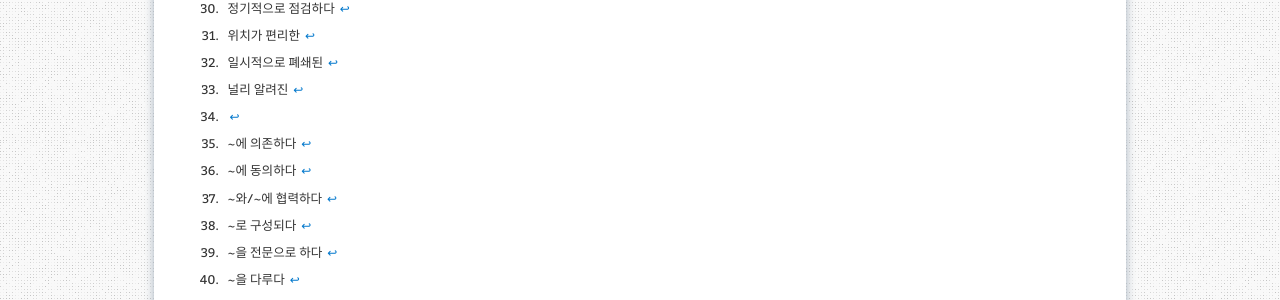
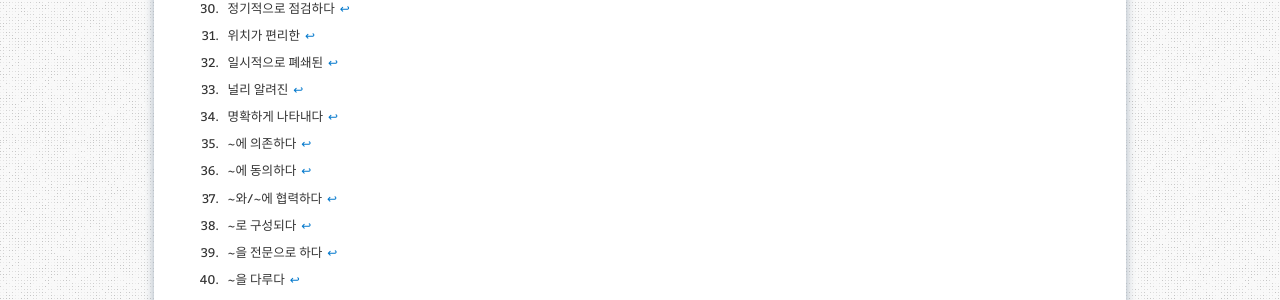
Before and after one commit to aristohyun/aristohyun.github.io, a Jekyll site: the page built from _posts/2021-12-31-TOEIC.md, in a window 1280 px wide and 900 px high, scrolled down 16706 px. Shown: the part 152-452 px from the top of the window. Built offline with Jekyll 4.4.1, drawn with Linux system fonts in a browser that asks for light colours; comment, search, counter and statistics services are not loaded.

Commit message:
Update 2021-12-31-TOEIC.md

```diff
--- a/_posts/2021-12-31-TOEIC.md
+++ b/_posts/2021-12-31-TOEIC.md
@@ -334,7 +334,7 @@ redirect_from:
 [^5-5]: 위치가 편리한
 [^5-6]: 일시적으로 폐쇄된
 [^5-7]: 널리 알려진
-[^5-8]:
+[^5-8]: 명확하게 나타내다
 
 ## Unit 06 동사의 형태와 종류
 
```
